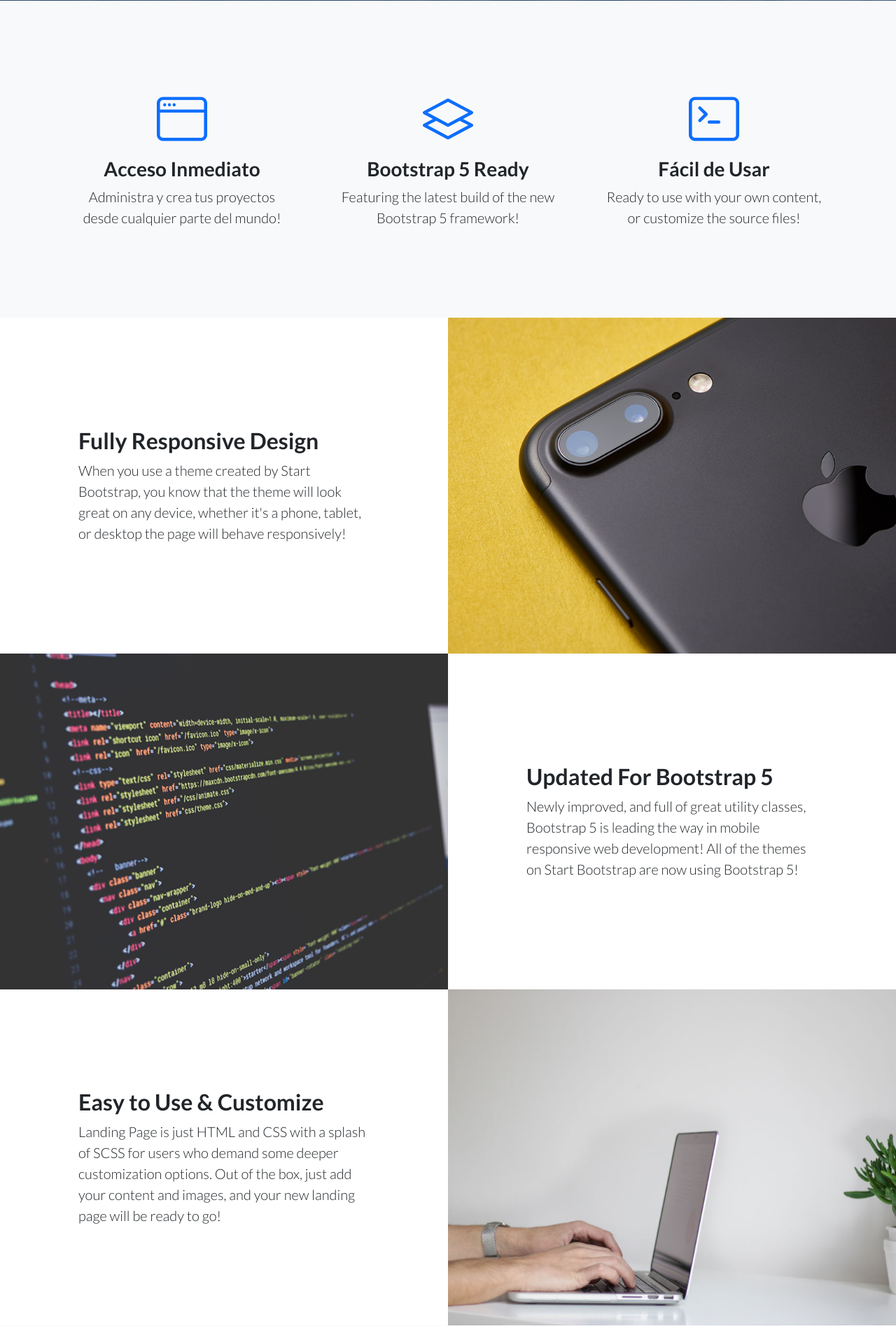
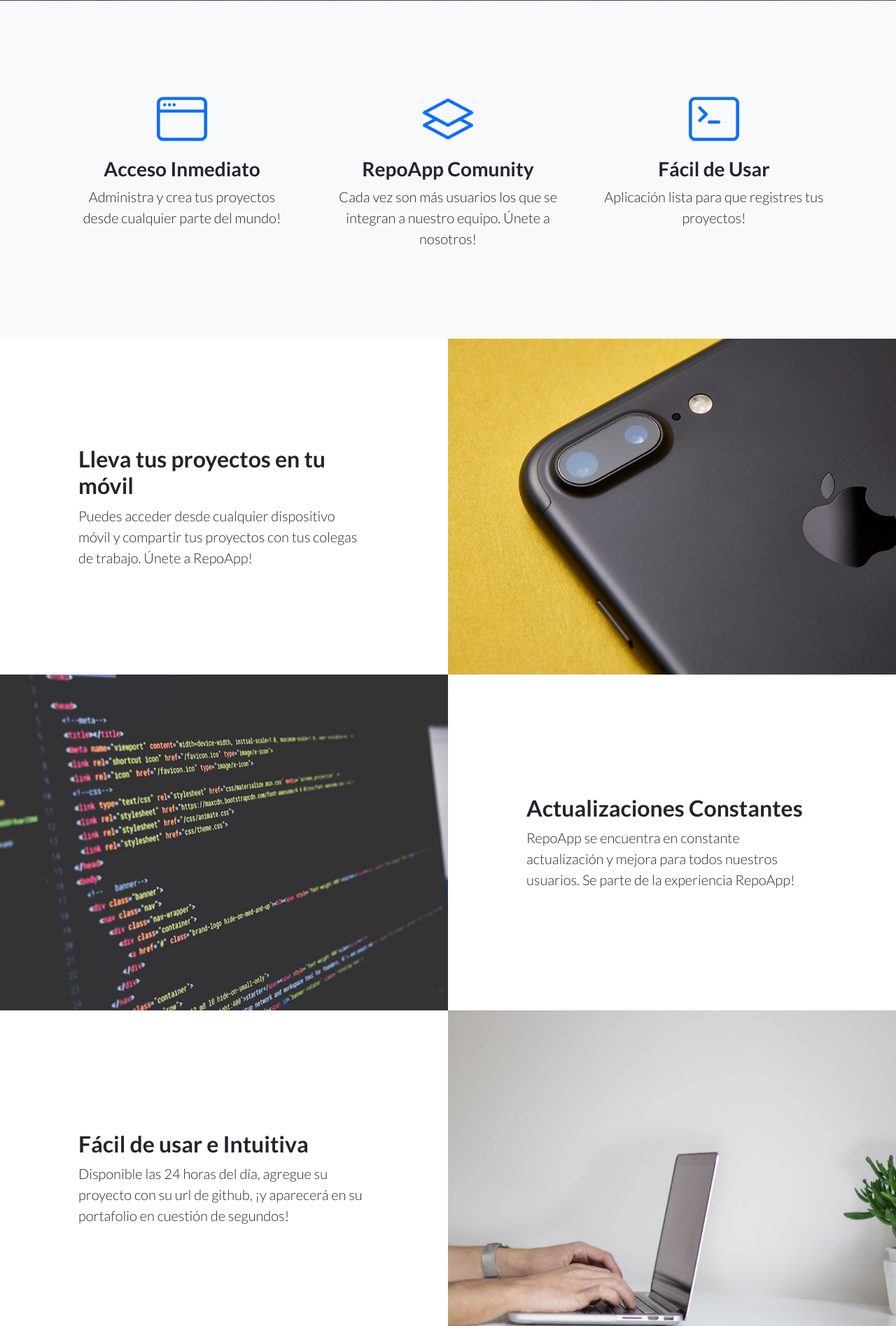
Before and after one commit to Gersaurio/Proyecto-unidad4-Django, a Django app: page / in a window 1280 px wide. Shown: the part 619-2514 px from the top of the page at 70% size. Run offline with Django 4.2, Linux system fonts and the light colour scheme; some libraries are stand-ins or nearby versions.

Commit message:
mejora de interfaz

```diff
--- a/repoapp/templates/index.html
+++ b/repoapp/templates/index.html
@@ -71,15 +71,15 @@
                     <div class="col-lg-4">
                         <div class="features-icons-item mx-auto mb-5 mb-lg-0 mb-lg-3">
                             <div class="features-icons-icon d-flex"><i class="bi-layers m-auto text-primary"></i></div>
-                            <h3>Bootstrap 5 Ready</h3>
-                            <p class="lead mb-0">Featuring the latest build of the new Bootstrap 5 framework!</p>
+                            <h3>RepoApp Comunity </h3>
+                            <p class="lead mb-0">Cada vez son más usuarios los que se integran a nuestro equipo. Únete a nosotros!</p>
                         </div>
                     </div>
                     <div class="col-lg-4">
                         <div class="features-icons-item mx-auto mb-0 mb-lg-3">
                             <div class="features-icons-icon d-flex"><i class="bi-terminal m-auto text-primary"></i></div>
                             <h3>Fácil de Usar</h3>
-                            <p class="lead mb-0">Ready to use with your own content, or customize the source files!</p>
+                            <p class="lead mb-0">Aplicación lista para que registres tus proyectos!</p>
                         </div>
                     </div>
                 </div>
@@ -91,22 +91,22 @@
                 <div class="row g-0">
                     <div class="col-lg-6 order-lg-2 text-white showcase-img" style="background-image: url('static/assets/img/bg-showcase-1.jpg')"></div>
                     <div class="col-lg-6 order-lg-1 my-auto showcase-text">
-                        <h2>Fully Responsive Design</h2>
-                        <p class="lead mb-0">When you use a theme created by Start Bootstrap, you know that the theme will look great on any device, whether it's a phone, tablet, or desktop the page will behave responsively!</p>
+                        <h2>Lleva tus proyectos en tu móvil</h2>
+                        <p class="lead mb-0">Puedes acceder desde cualquier dispositivo móvil y compartir tus proyectos con tus colegas de trabajo. Únete a RepoApp!</p>
                     </div>
                 </div>
                 <div class="row g-0">
                     <div class="col-lg-6 text-white showcase-img" style="background-image: url('static/assets/img/bg-showcase-2.jpg')"></div>
                     <div class="col-lg-6 my-auto showcase-text">
-                        <h2>Updated For Bootstrap 5</h2>
-                        <p class="lead mb-0">Newly improved, and full of great utility classes, Bootstrap 5 is leading the way in mobile responsive web development! All of the themes on Start Bootstrap are now using Bootstrap 5!</p>
+                        <h2>Actualizaciones Constantes</h2>
+                        <p class="lead mb-0">RepoApp se encuentra en constante actualización y mejora para todos nuestros usuarios. Se parte de la experiencia RepoApp!</p>
                     </div>
                 </div>
                 <div class="row g-0">
                     <div class="col-lg-6 order-lg-2 text-white showcase-img" style="background-image: url('static/assets/img/bg-showcase-3.jpg')"></div>
                     <div class="col-lg-6 order-lg-1 my-auto showcase-text">
-                        <h2>Easy to Use & Customize</h2>
-                        <p class="lead mb-0">Landing Page is just HTML and CSS with a splash of SCSS for users who demand some deeper customization options. Out of the box, just add your content and images, and your new landing page will be ready to go!</p>
+                        <h2>Fácil de usar e Intuitiva</h2>
+                        <p class="lead mb-0">Disponible las 24 horas del día, agregue su proyecto con su url de github, ¡y aparecerá en su portafolio en cuestión de segundos!</p>
                     </div>
                 </div>
             </div>
--- a/repoapp/templates/register.html
+++ b/repoapp/templates/register.html
@@ -25,13 +25,14 @@
             <div class = "col-12 col-md-6 offset-md-3">
 
 
-                <div class="card">
+                <div class="card ">
                     <div class="card-body" >
                         <h2>Formulario de Registro</h2>
                         <hr>
                         <form action="" method="post">
 
                                 {%csrf_token%}
+
                                 {{form | crispy}}
 
                                 <br>
--- a/repoapp/views.py
+++ b/repoapp/views.py
@@ -20,6 +20,7 @@
         form = UserRegisterForm()
     context = {'form' : form}
     return render(request,"register.html", context)
+
 
 
 
@@ -61,3 +62,5 @@
 #         ips = Ip(ip=ip)
 #         ips.save()
 #         return render(request, "index.html", context)
+
+#
```
Also changed, not shown: repoapp/templates/login.html (+8 -1 lines).
